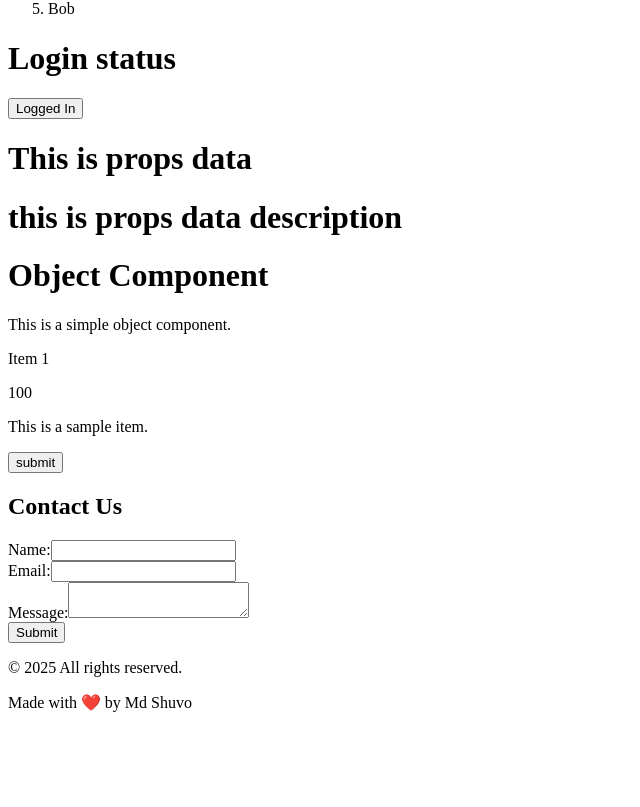
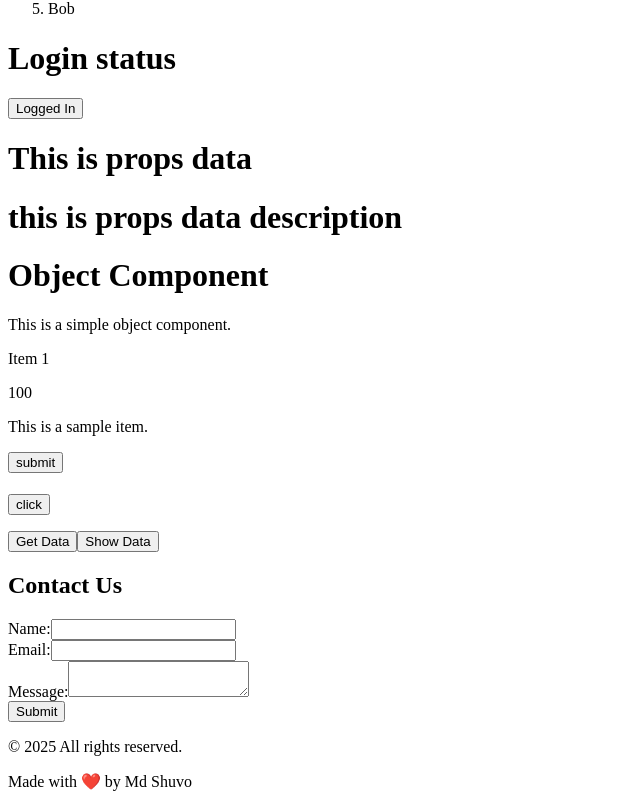
Before and after one commit to MD-Jobair677/React-Full-Course, a React (Vite) app: page / in a window 1280 px wide. Shown: the part 724-1531 px from the top of the page, without its empty margins (0-640 px from the left). Before the commit the page ends 1452 px from the top, so only its background shows below. Built offline with nearby package versions, Linux system fonts and the light colour scheme.

Commit message:
learn useRerf

```diff
--- a/src/component/Hero.jsx
+++ b/src/component/Hero.jsx
@@ -1,3 +1,4 @@
+import { useRef } from "react";
 import Object from "./object";
 
 // login status function
@@ -20,10 +21,43 @@ const buttonClick=()=>{
 
 
 
+
+
+
 const Hero = (props) => {
     let marks=80;
     let students = ['John', 'Jane', 'Doe', 'Alice', 'Bob'];
     let status = true; // true for logged in, false for logged out
+
+    const myHeadLine= useRef();
+    const change =()=>{
+    myHeadLine.current.innerText="Hello World! This is a headline changed by useRef hook.";
+}
+
+
+// cashe data from api call
+let storeApiData= useRef(null);
+let showApiData= useRef();
+const getData = async () => {
+    let response = await fetch('https://dummyjson.com/products');
+storeApiData.current = await response.json();
+}
+
+
+const showData = () => {
+    showApiData.current.innerText = JSON.stringify(storeApiData.current);
+}
+
+
+
+
+
+
+
+
+
+
+
   return (
     <div className="hero">
       <div className="hero-content">
@@ -102,6 +136,28 @@ const Hero = (props) => {
 
 
 
+{/* start hooks */}
+
+<h1 ref={myHeadLine} ></h1>
+
+<button onClick={change} >click</button>
+
+
+
+
+<p ref={showApiData} ></p>
+<button onClick={getData} >Get Data </button>
+<button onClick={showData} >Show Data</button>
+
+
+
+
+
+{/* end hooks */}
+
+
+
+
     </div>
   );
 }
```
